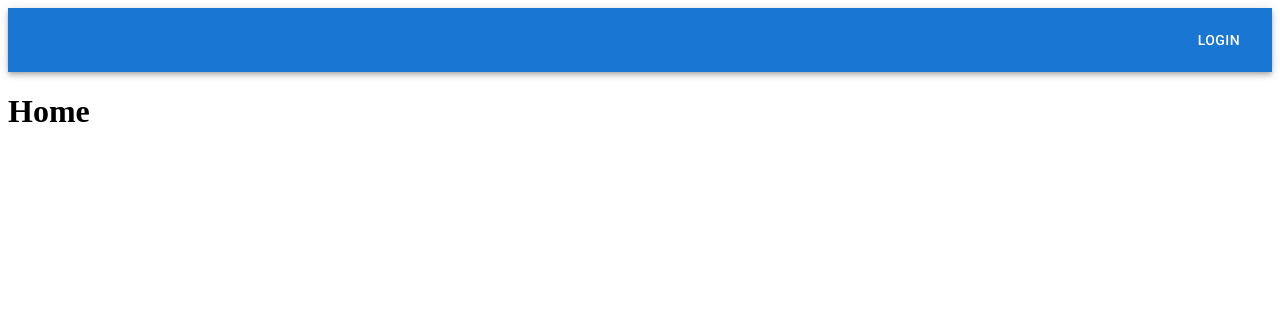
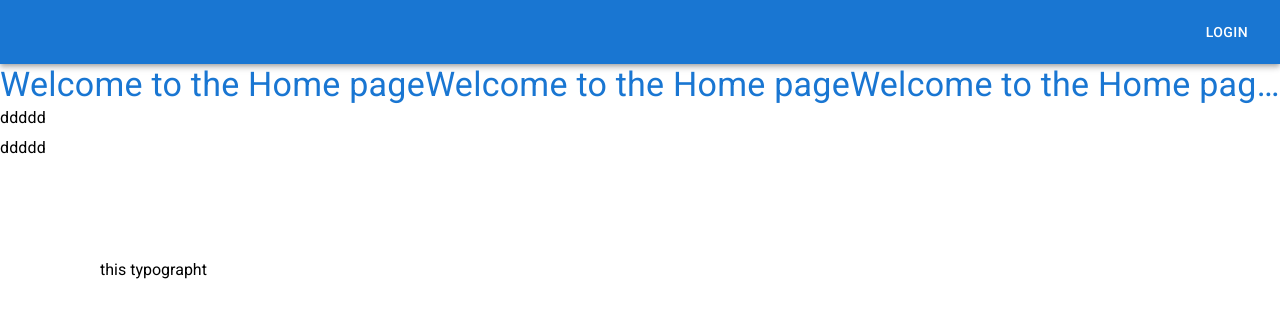
Before and after one commit to Dev-TQ/online_store, a React (Create React App) app: page / in a window 1280 px wide. Shown: the top 318 px of the page. Built offline with nearby package versions, Linux system fonts and the light colour scheme; some icons are missing.

Commit message:
Typography

```diff
--- a/src/index.css
+++ b/src/index.css
@@ -0,0 +1,5 @@
+*{
+  font-family: "Roboto", "Helvetica", "Arial", sans-serif;
+   margin:0;
+   padding:0;
+}
--- a/src/index.js
+++ b/src/index.js
@@ -1,8 +1,25 @@
 import React from 'react';
+import './index.css';
 import ReactDOM from 'react-dom/client';
 import Router from './page/Rooter/Rout'; // مسار ملف الراوتر اللي انت عملته
 import { RouterProvider } from 'react-router-dom';
-
+import { createTheme } from '@mui/material';
+const theme = createTheme({
+  typography: {
+    fontFamily: [
+      '-apple-system',
+      'BlinkMacSystemFont',
+      '"Segoe UI"',
+      'Roboto',
+      '"Helvetica Neue"',
+      'Arial',
+      'sans-serif',
+      '"Apple Color Emoji"',
+      '"Segoe UI Emoji"',
+      '"Segoe UI Symbol"',
+    ].join(','),
+  },
+});
 const root = ReactDOM.createRoot(document.getElementById('root'));
 root.render(
   <React.StrictMode>
--- a/src/page/HOME/Home.jsx
+++ b/src/page/HOME/Home.jsx
@@ -1,11 +1,17 @@
 import { createRoutesFromChildren } from "react-router-dom"
 import "./Home.css"
 import React from 'react';
+import { Typography } from "@mui/material";
 
 const Home = () => {
   return (
     <div>
-      <h1>Home</h1>
+    <Typography noWrap  sx={{marginTop:"auto"}} color="primary" variant="h4" component="div">
+      Welcome to the Home pageWelcome to the Home pageWelcome to the Home pageWelcome to the Home pageWelcome to the Home pageWelcome to the Home page
+    </Typography>
+    <Typography gutterBottom variant="body1" color="initial">ddddd</Typography>
+    <Typography  variant="body1" color="initial">ddddd</Typography>
+    <Typography sx={{margin:"100px"}}  variant="inherit" color="initial">this typographt</Typography>
     </div>
   );
 }
```
